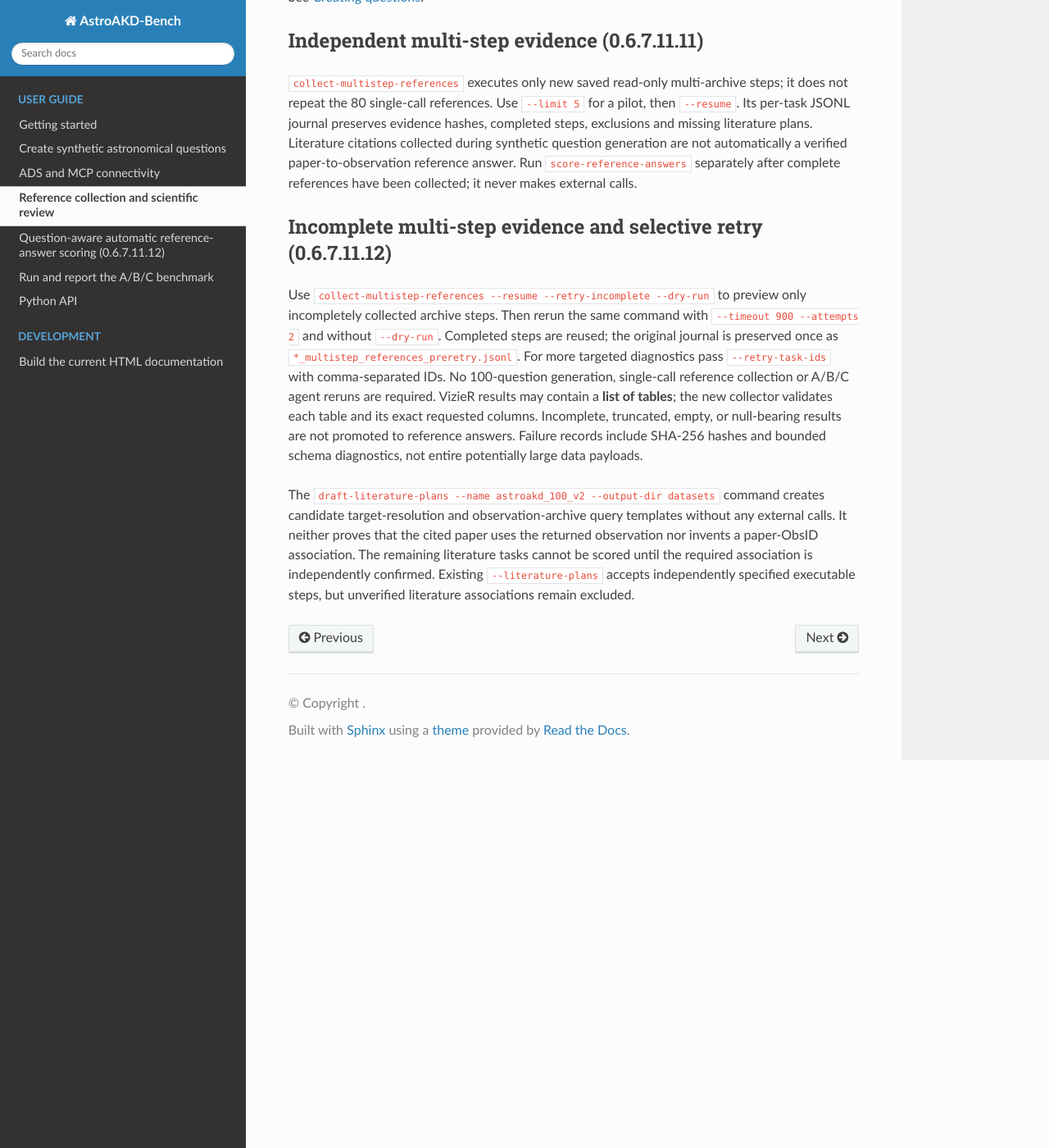
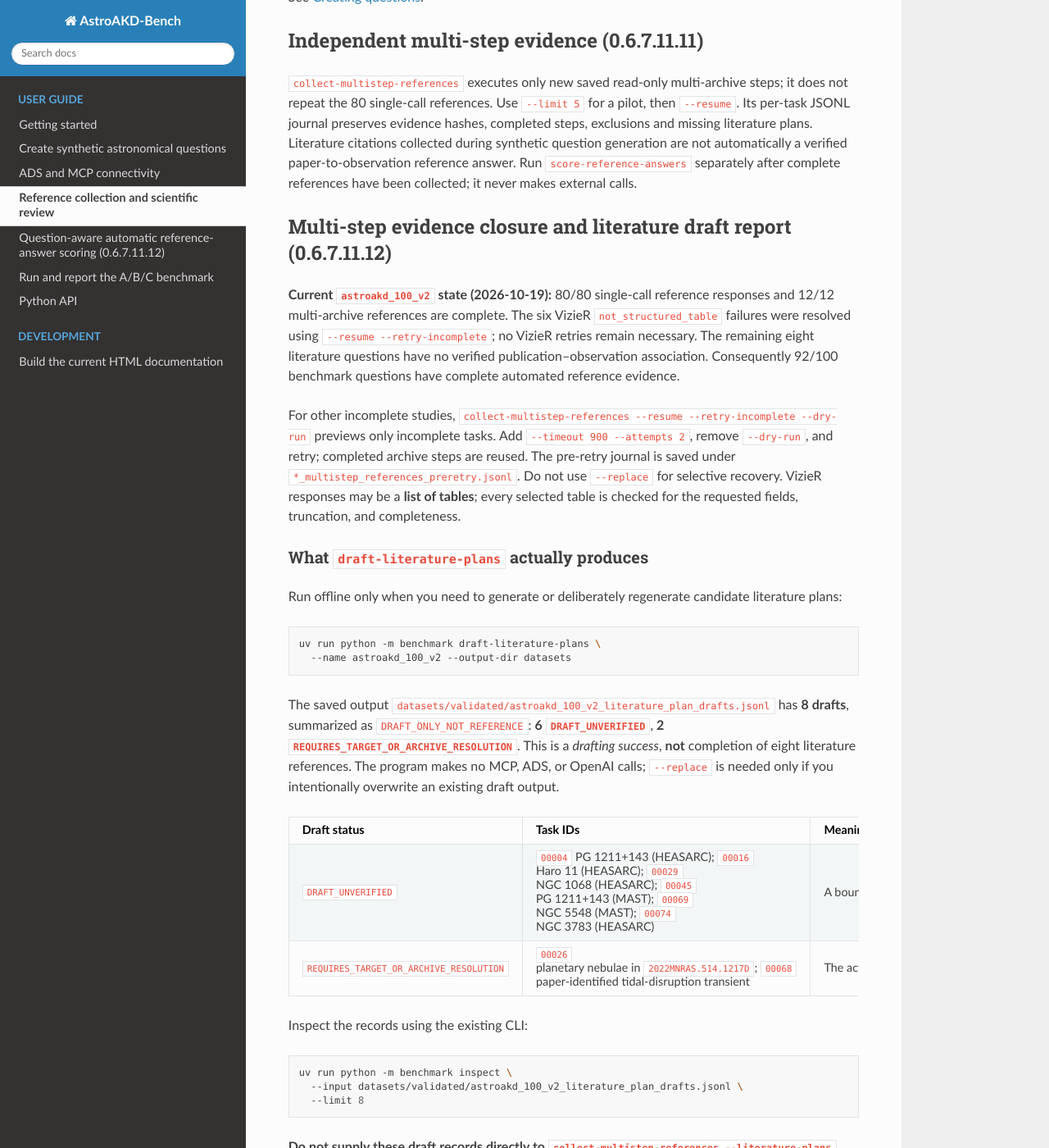
Before and after one commit to NASA-IMPACT/astroakd-bench, a Sphinx documentation site: the page built from docs/benchmark/references_and_review.md, in a window 1280 px wide and 1400 px high, scrolled down 2008 px. Shown: the whole window at 82% size. Built offline with Sphinx 7.4.7 and the Read the Docs theme 3.1.0, drawn with Linux system fonts in a browser that asks for light colours; some of the changed text lies outside the part shown.

````diff
--- a/docs/benchmark/references_and_review.md
+++ b/docs/benchmark/references_and_review.md
@@ -68,8 +68,36 @@ The detailed commands `reference-review-draft` and `gold-finalize` remain availa
 
 `collect-multistep-references` executes only new saved read-only multi-archive steps; it does not repeat the 80 single-call references. Use `--limit 5` for a pilot, then `--resume`. Its per-task JSONL journal preserves evidence hashes, completed steps, exclusions and missing literature plans. Literature citations collected during synthetic question generation are not automatically a verified paper-to-observation reference answer. Run `score-reference-answers` separately after complete references have been collected; it never makes external calls.
 
-## Incomplete multi-step evidence and selective retry (0.6.7.11.12)
+## Multi-step evidence closure and literature draft report (0.6.7.11.12)
 
-Use `collect-multistep-references --resume --retry-incomplete --dry-run` to preview only incompletely collected archive steps. Then rerun the same command with `--timeout 900 --attempts 2` and without `--dry-run`. Completed steps are reused; the original journal is preserved once as `*_multistep_references_preretry.jsonl`. For more targeted diagnostics pass `--retry-task-ids` with comma-separated IDs. No 100-question generation, single-call reference collection or A/B/C agent reruns are required. VizieR results may contain a **list of tables**; the new collector validates each table and its exact requested columns. Incomplete, truncated, empty, or null-bearing results are not promoted to reference answers. Failure records include SHA-256 hashes and bounded schema diagnostics, not entire potentially large data payloads.
+**Current `astroakd_100_v2` state (2026-10-19):** 80/80 single-call reference responses and 12/12 multi-archive references are complete. The six VizieR `not_structured_table` failures were resolved using `--resume --retry-incomplete`; no VizieR retries remain necessary. The remaining eight literature questions have no verified publication--observation association. Consequently 92/100 benchmark questions have complete automated reference evidence.
 
-The `draft-literature-plans --name astroakd_100_v2 --output-dir datasets` command creates candidate target-resolution and observation-archive query templates without any external calls. It neither proves that the cited paper uses the returned observation nor invents a paper-ObsID association. The remaining literature tasks cannot be scored until the required association is independently confirmed. Existing `--literature-plans` accepts independently specified executable steps, but unverified literature associations remain excluded.
+For other incomplete studies, `collect-multistep-references --resume --retry-incomplete --dry-run` previews only incomplete tasks. Add `--timeout 900 --attempts 2`, remove `--dry-run`, and retry; completed archive steps are reused. The pre-retry journal is saved under `*_multistep_references_preretry.jsonl`. Do not use `--replace` for selective recovery. VizieR responses may be a **list of tables**; every selected table is checked for the requested fields, truncation, and completeness.
+
+### What `draft-literature-plans` actually produces
+
+Run offline only when you need to generate or deliberately regenerate candidate literature plans:
+
+```bash
+uv run python -m benchmark draft-literature-plans \
+  --name astroakd_100_v2 --output-dir datasets
+```
+
+The saved output `datasets/validated/astroakd_100_v2_literature_plan_drafts.jsonl` has **8 drafts**, summarized as `DRAFT_ONLY_NOT_REFERENCE`: **6 `DRAFT_UNVERIFIED`**, **2 `REQUIRES_TARGET_OR_ARCHIVE_RESOLUTION`**. This is a *drafting success*, **not** completion of eight literature references. The program makes no MCP, ADS, or OpenAI calls; `--replace` is needed only if you intentionally overwrite an existing draft output.
+
+| Draft status | Task IDs | Meaning |
+| --- | --- | --- |
+| `DRAFT_UNVERIFIED` | `00004` PG 1211+143 (HEASARC); `00016` Haro 11 (HEASARC); `00029` NGC 1068 (HEASARC); `00045` PG 1211+143 (MAST); `00069` NGC 5548 (MAST); `00074` NGC 3783 (HEASARC) | A bounded archive call template can be prepared once SIMBAD coordinates and archive parameters are verified; cited papers are only candidates |
+| `REQUIRES_TARGET_OR_ARCHIVE_RESOLUTION` | `00026` planetary nebulae in `2022MNRAS.514.1217D`; `00068` paper-identified tidal-disruption transient | The actual object/targets or query route must first be identified from the source literature |
+
+Inspect the records using the existing CLI:
+
+```bash
+uv run python -m benchmark inspect \
+  --input datasets/validated/astroakd_100_v2_literature_plan_drafts.jsonl \
+  --limit 8
+```
+
+**Do not supply these draft records directly to `collect-multistep-references --literature-plans`.** The drafts contain `params_template` placeholders and are expressly **not executable reference plans**. `--literature-plans` expects separately specified `steps` containing complete, independently supported, read-only archive calls and expected fields. Even successful archive retrieval is insufficient when the question requires an observation linked to a particular paper; that association must also be verified. No inferred ObsIDs, invented associations, or automatic promotion of ADS candidates to references are allowed.
+
+Once complete evidence exists, rerun the offline `score-reference-answers --name astroakd_100_v2 --output-dir datasets --replace` command. **Do not regenerate any synthetic questions or rerun the existing 300 A/B/C executions.** The current evidence-based score covers 92/100 questions, with all eight literature questions explicitly excluded.
````
Also changed, not shown: CHANGELOG.md (+6 -0 lines), README.md (+28 -14 lines), docs/benchmark/evaluation_and_plots.md (+2 -0 lines), docs/benchmark/quickstart.md (+11 -0 lines).
